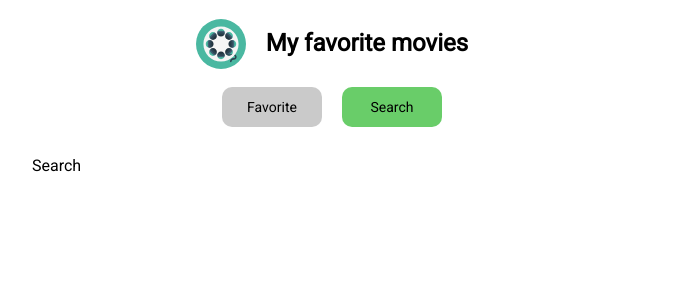
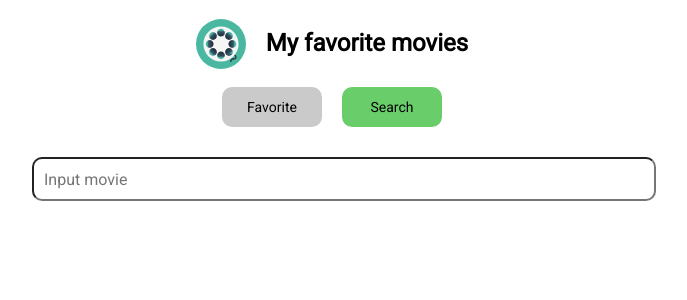
Before and after one commit to StroevDmitriy/movie-list-app, a Vue app: page / in a window 1280 px wide. Shown: the top 300 px of the page, without its empty margins (308-995 px from the left). Built offline with nearby package versions, Linux system fonts and the light colour scheme.

Commit message:
added search: component, functionality and store

```diff
--- a/src/App.vue
+++ b/src/App.vue
@@ -47,13 +47,16 @@
         :movie="movie"
       />
     </div>
-    <div class="search" v-else>Search</div>
+    <div class="search" v-else>
+      <Search />
+    </div>
   </main>
 </template>
 
 <script setup lang="ts">
 import { useMovieStore } from "./stores/MovieStore";
 import Movie from "./components/Movie.vue";
+import Search from "./components/Search.vue";
 
 const setTab = (id: number) => {
   movieStore.setActiveTab(id);
@@ -62,7 +65,7 @@ const setTab = (id: number) => {
 const movieStore = useMovieStore();
 </script>
 
-<style scoped>
+<style>
 .header {
   display: flex;
   justify-content: center;
--- /dev/null
+++ b/src/components/Loader.vue
@@ -0,0 +1,48 @@
+<template>
+  <div class="lds-facebook">
+    <div></div>
+    <div></div>
+    <div></div>
+  </div>
+</template>
+
+<style scoped>
+.lds-facebook {
+  display: block;
+  margin: auto;
+  position: relative;
+  width: 80px;
+  height: 80px;
+}
+.lds-facebook div {
+  display: inline-block;
+  position: absolute;
+  left: 8px;
+  width: 16px;
+  background: #cef;
+  animation: lds-facebook 1.2s cubic-bezier(0, 0.5, 0.5, 1) infinite;
+}
+.lds-facebook div:nth-child(1) {
+  left: 8px;
+  animation-delay: -0.24s;
+}
+.lds-facebook div:nth-child(2) {
+  left: 32px;
+  animation-delay: -0.12s;
+}
+.lds-facebook div:nth-child(3) {
+  left: 56px;
+  animation-delay: 0;
+}
+@keyframes lds-facebook {
+  0% {
+    top: 8px;
+    height: 64px;
+  }
+  50%,
+  100% {
+    top: 24px;
+    height: 32px;
+  }
+}
+</style>
--- a/src/components/Movie.vue
+++ b/src/components/Movie.vue
@@ -10,7 +10,12 @@
         {{ movie.original_title }} ({{ movie.release_date }})
       </div>
       <span class="movie__overview">{{ movie.overview }}</span>
-      <div class="movie__buttons">
+
+      <div class="movie__buttons" v-if="isSearch">
+        <button class="btn btn_green">Add</button>
+      </div>
+
+      <div class="movie__buttons" v-else>
         <button
           class="movie__button movie__button-watched"
           @click="movieStore.toggleWatch(movie.id)"
@@ -39,6 +44,11 @@ const props = defineProps({
     type: Object,
     required: true,
     default: () => {},
+  },
+  isSearch: {
+    type: Boolean,
+    required: false,
+    default: false,
   },
 });
 </script>
--- /dev/null
+++ b/src/components/Search.vue
@@ -0,0 +1,40 @@
+<template>
+  <form @submit.prevent="searchStore.getMovies(searchMovie)">
+    <input
+      type="text"
+      placeholder="Input movie"
+      class="search-input"
+      v-model="searchMovie"
+    />
+  </form>
+  <Loader v-if="searchStore.loader" />
+  <div v-else>
+    <Movie
+      v-for="movie of searchStore.movies"
+      :key="movie.id"
+      :movie="movie"
+      :isSearch="true"
+    />
+  </div>
+</template>
+
+<script setup lang="ts">
+import { ref } from "vue";
+import { useSearchStore } from "../stores/SearchStore";
+import Loader from "./Loader.vue";
+import Movie from "./Movie.vue";
+
+const searchStore = useSearchStore();
+const searchMovie = ref("");
+</script>
+
+<style>
+.search-input {
+  border-radius: 1px solid #e7e7e7;
+  width: 100%;
+  height: 40px;
+  padding: 0 10px;
+  margin-bottom: 20px;
+  border-radius: 10px;
+}
+</style>
--- /dev/null
+++ b/src/stores/SearchStore.ts
@@ -0,0 +1,24 @@
+import { defineStore } from "pinia";
+import { ISearchState } from "../types/store";
+
+const url =
+  "https:api.themoviedb.org/3/search/movie?api_key=2fe29ea4e980aefdc8464fd306e20611&query=";
+
+export const useSearchStore = defineStore("searchStore", {
+  state: (): ISearchState => ({
+    loader: false,
+    movies: [],
+  }),
+  actions: {
+    async getMovies(search: string) {
+      this.loader = true;
+      const res = await fetch(`${url}${search}`);
+      const data = await res.json();
+
+      console.log(data);
+
+      this.movies = data.results;
+      this.loader = false;
+    },
+  },
+});
--- a/src/types/store.ts
+++ b/src/types/store.ts
@@ -1,6 +1,11 @@
 export interface IState {
   movies: IMovie[];
   activeTab: number;
+}
+
+export interface ISearchState {
+  movies: IMovie[];
+  loader: boolean;
 }
 
 export interface IMovie {
@@ -10,4 +15,5 @@ export interface IMovie {
   poster_path: string | null | undefined;
   release_date: string | null | undefined;
   isWatched: boolean | null | undefined;
+  // isSearch?: boolean;
 }
```
